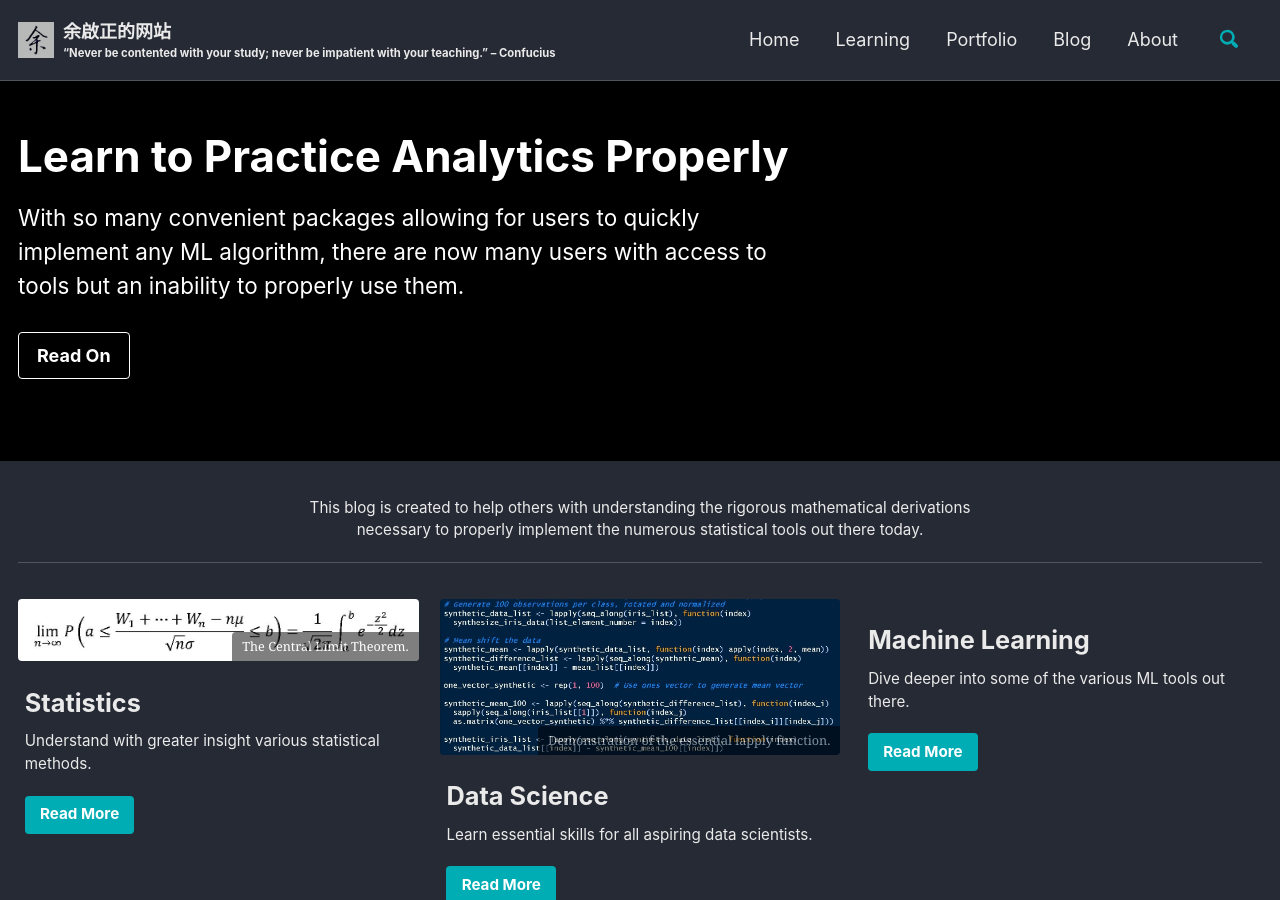
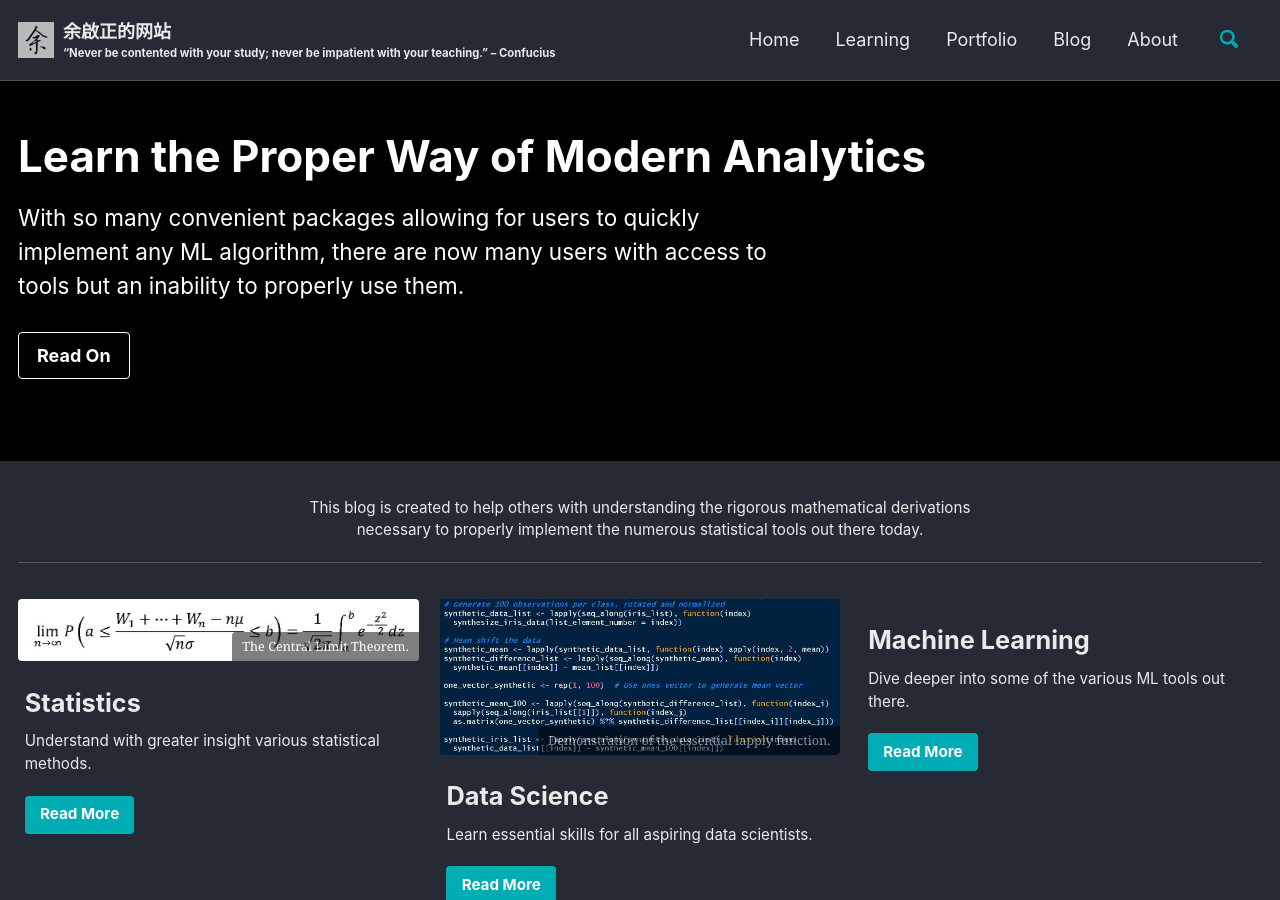
Before and after one commit to qzyu211/wang-zhan, a Jekyll site: the page built from _pages/splash_page.md, in a window 1280 px wide and 900 px high. Built offline with Jekyll 4.4.1, drawn with Linux system fonts in a browser that asks for light colours; cached includes are drawn as plain includes; nearby versions of some CDN libraries; the list of posts is cut into pages by our own code.

Commit message:
title change

```diff
--- a/_pages/splash_page.md
+++ b/_pages/splash_page.md
@@ -1,5 +1,5 @@
 ---
-title: "Learn to Practice Analytics Properly"
+title: "Learn the Proper Way of Modern Analytics"
 layout: splash
 permalink: /
 #date: 2016-03-23T11:48:41-04:00
```
